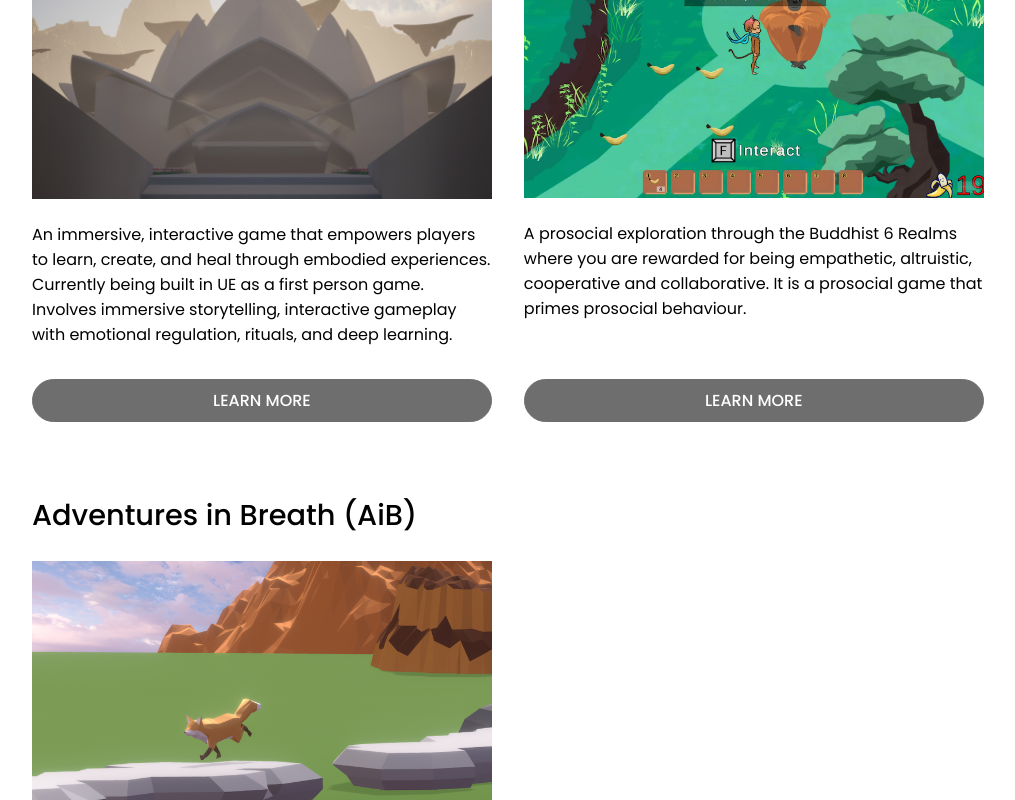
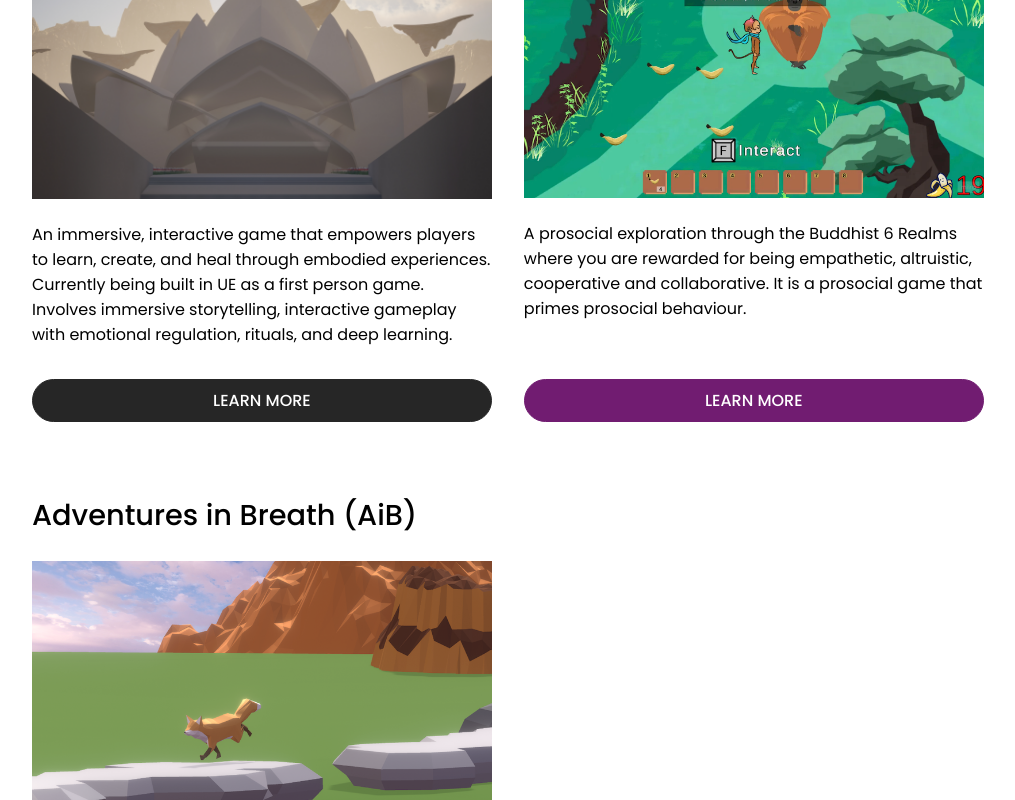
Before and after one commit to bstintheverse/theversewebdev, a React (Vite) app in the folder client/: page /experiences in a window 1280 px wide. In both pictures the pointer is over the element 389 px from the left and 1166 px from the top of the page. Shown: the part 766-1566 px from the top of the page, without its empty margins (128-1143 px from the left). Built offline with nearby package versions, Linux system fonts and the light colour scheme.

Commit message:
update game card button styling

```diff
--- a/client/src/components/Cards/GameCard/GameCard.scss
+++ b/client/src/components/Cards/GameCard/GameCard.scss
@@ -46,6 +46,12 @@
 
     &__button {
         text-decoration: none;
-        @include button($grey, $grey);
+        @include button($button-primary-background, $button-primary-background);
+
+        &:hover {
+            cursor: pointer;
+            transition: 0.5s ease-in-out;
+            @include button($button-hover-background, $button-hover-border);
+        }
     }
 }
```
